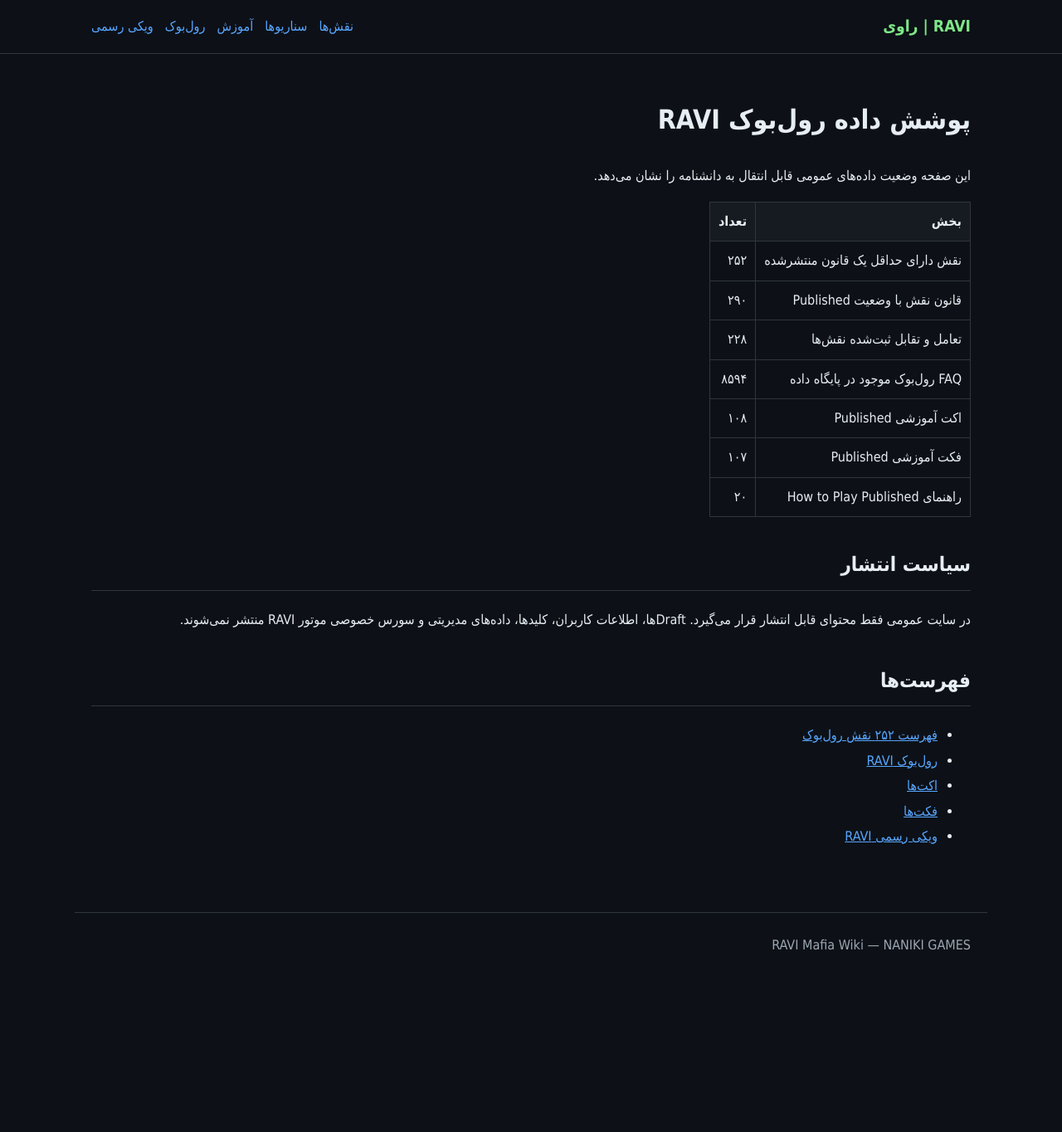
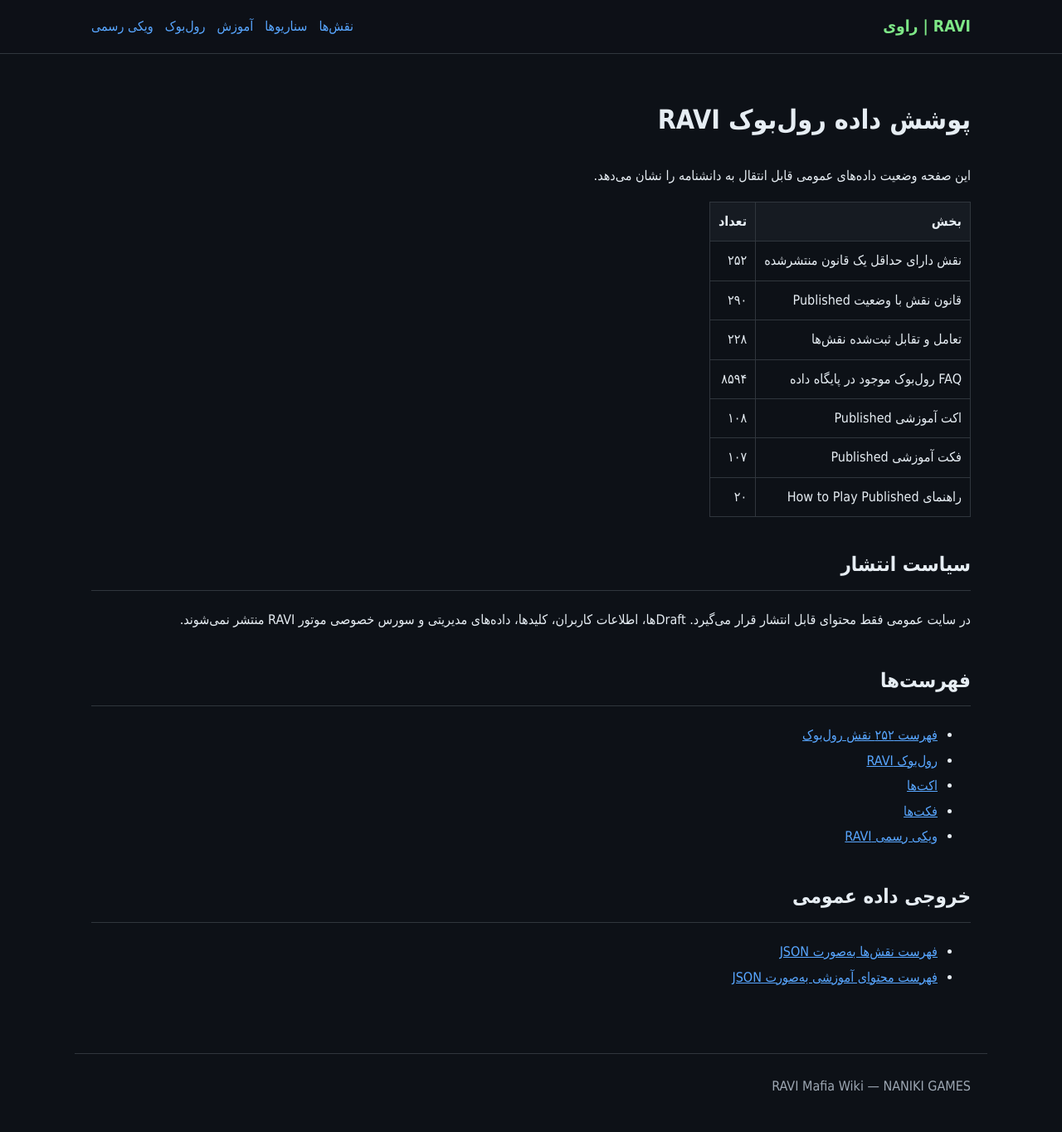
Before and after one commit to nakisa20015-gif/RAVI-Mafia-Wiki, a Jekyll site: the page built from rulebook/data-coverage.md, in a window 1280 px wide. Shown: the whole page at 83% size. Built offline with Jekyll 4.4.1, drawn with Linux system fonts in a browser that asks for light colours; before the commit the page ends 1195 px from its top, so only the background shows below that.

Commit message:
Link public RAVI data exports

```diff
--- a/rulebook/data-coverage.md
+++ b/rulebook/data-coverage.md
@@ -30,3 +30,8 @@ permalink: "/rulebook/data-coverage/"
 - [اکت‌ها]({{ site.baseurl }}/education/acts/)
 - [فکت‌ها]({{ site.baseurl }}/education/facts/)
 - [ویکی رسمی RAVI](https://ravi-private-private.nakisa20015.workers.dev/wiki/)
+
+## خروجی داده عمومی
+
+- [فهرست نقش‌ها به‌صورت JSON]({{ site.baseurl }}/data/role-catalog.json)
+- [فهرست محتوای آموزشی به‌صورت JSON]({{ site.baseurl }}/data/education-index.json)
```
